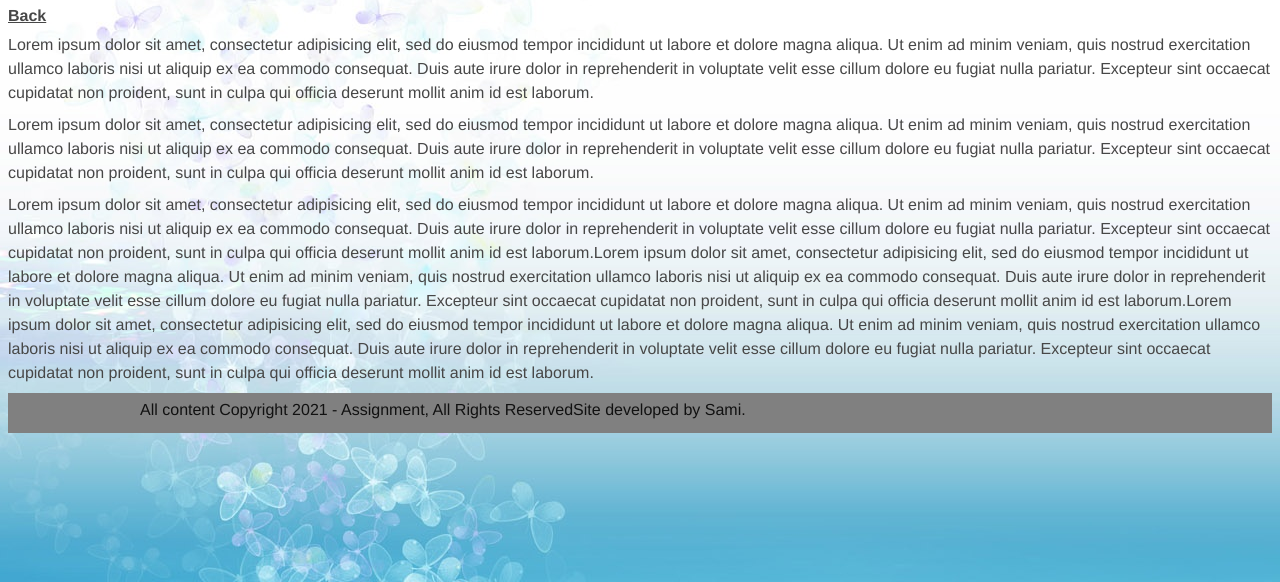
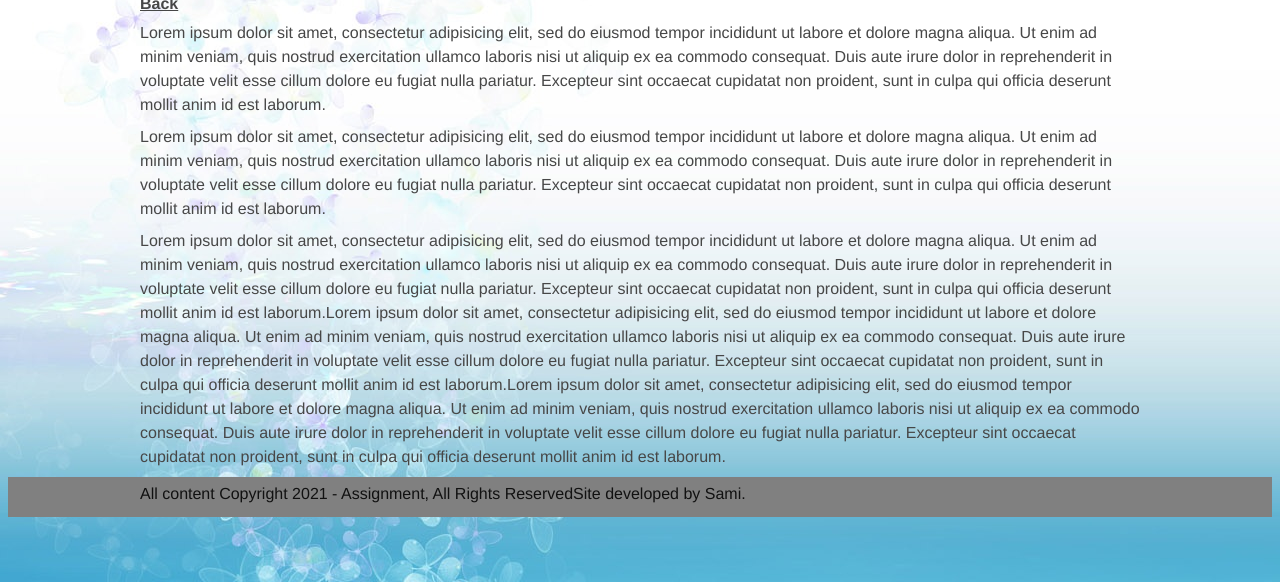
Before and after one commit to Sami353/Webpage, a plain HTML site: page conclusion.html in a window 1280 px wide. Shown: the part 218-800 px from the top of the page. Drawn offline with Linux system fonts and the light colour scheme.

Commit message:
Update conclusion.html

```diff
--- a/conclusion.html
+++ b/conclusion.html
@@ -42,6 +42,8 @@
     </div>
   	</header>
 
+
+ 	<section class="fixed-width">
 		<h1>This is the conclusion page.</h1>
 		<a href="index.html">Back</a>
 		<p>Lorem ipsum dolor sit amet, consectetur adipisicing elit, sed do eiusmod
@@ -72,7 +74,7 @@
 		consequat. Duis aute irure dolor in reprehenderit in voluptate velit esse
 		cillum dolore eu fugiat nulla pariatur. Excepteur sint occaecat cupidatat non
 		proident, sunt in culpa qui officia deserunt mollit anim id est laborum.</p>
-
+	</section>
 
 	<footer class="page-footer">
     <div class="fixed-width">
```
Lines whose indentation alone changed are shown as unchanged.
